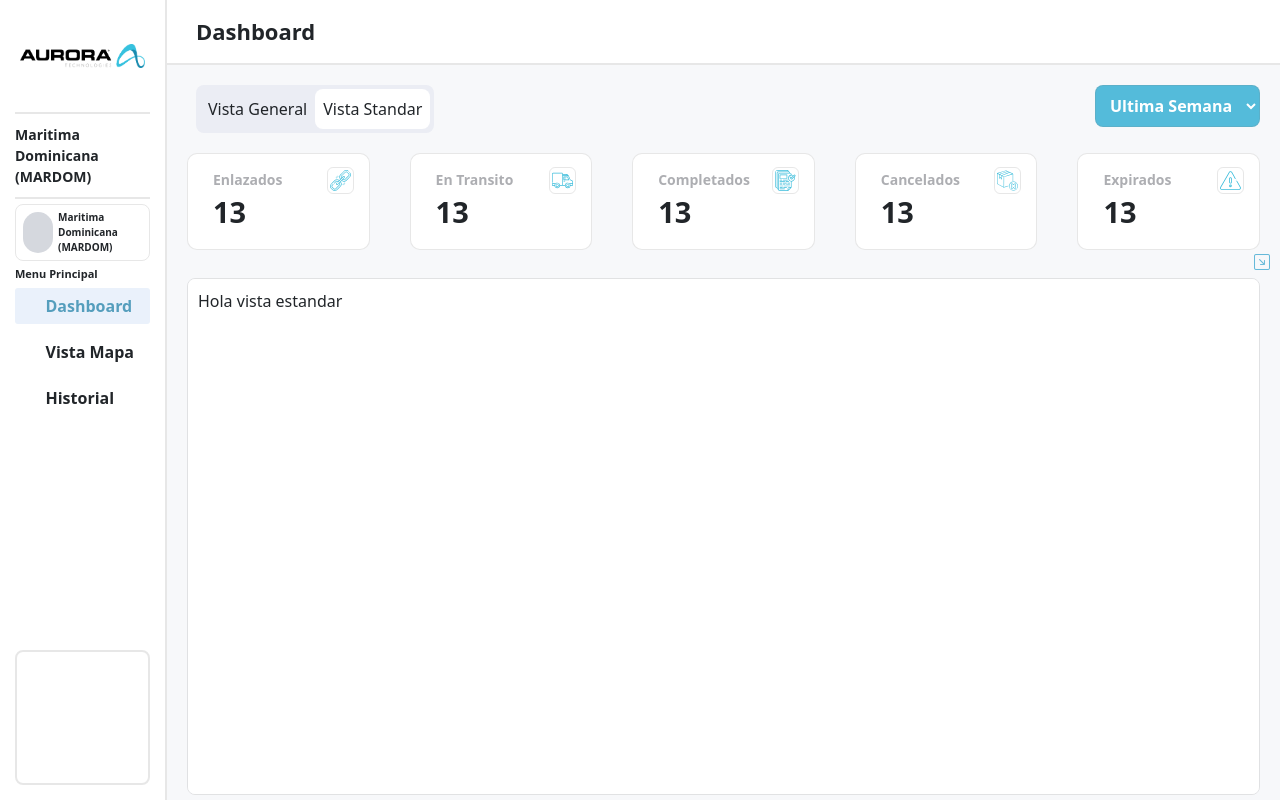
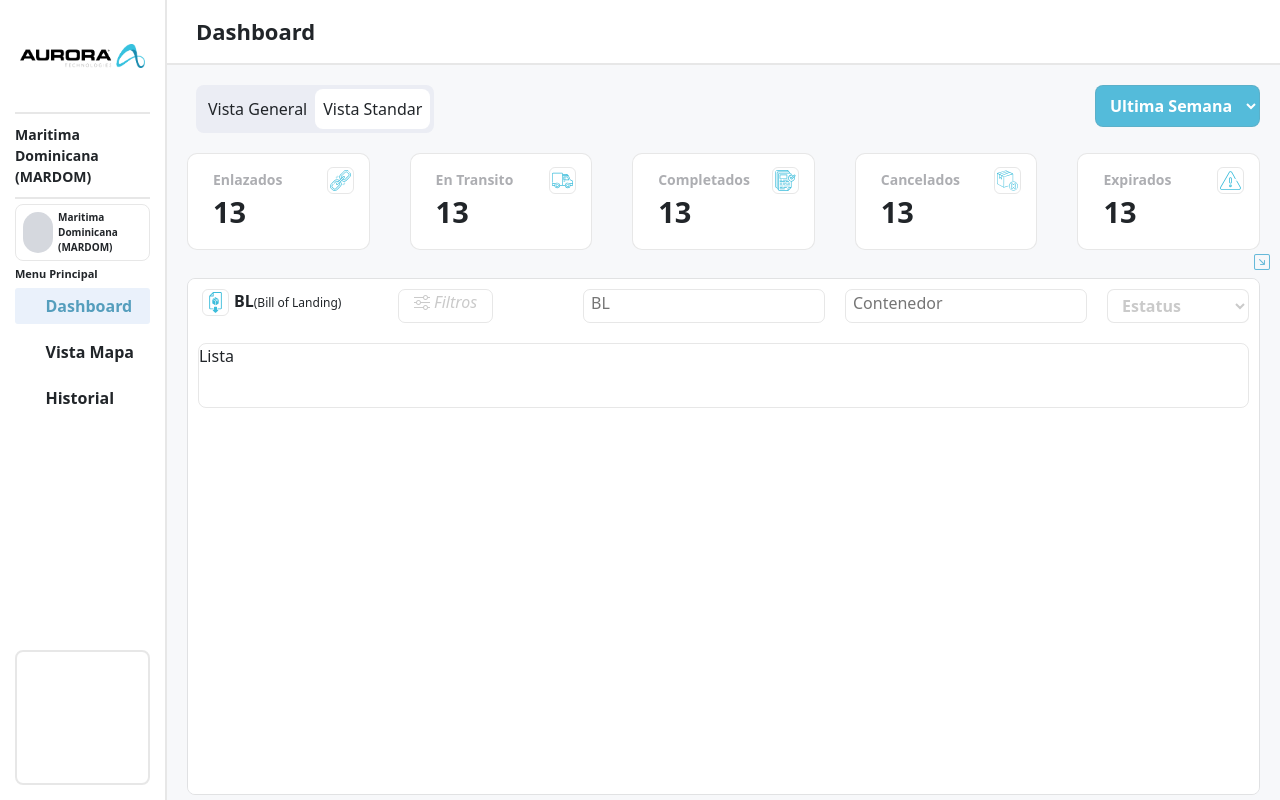
Before and after one commit to Aurora-Technologies-GPS/template-transfers, a Vue app: page /clientpage/1 in a window 1280 px wide. Built offline with nearby package versions, Linux system fonts and the light colour scheme; what vue-cookies would draw is missing.

Commit message:
vista standar 70%

```diff
--- a/src/components/VistaStandar.vue
+++ b/src/components/VistaStandar.vue
@@ -1,19 +1,25 @@
 <template>
 	<div class="vistaStandar">
-			Hola vista estandar
+		<VistaStandarHeader style="padding: 10px;"/>
+		<VistaStandarList />
 
 	</div>
 
 </template>
 <script setup>
+	import VistaStandarHeader from './VistaStandarHeader.vue'
+	import VistaStandarList from './VistaStandarList.vue'
 
 </script>
 <style scoped>
 
 	.vistaStandar{
 		background-color: white;
+		display: flex;
+		flex-direction: column;
+		/*justify-content: space-between;*/
 		height: 100%;
-		padding: 10px;
+
 	}
 
 </style>
--- /dev/null
+++ b/src/components/VistaStandarHeader.vue
@@ -0,0 +1,109 @@
+<template>
+	<div class="vistaStandarHeader">
+
+		<div class="rowMenu"  style="min-width: 30%;">
+			<div>
+				<img  class="icons" src="../assets/icons/bl.svg">
+
+				<strong>BL</strong><span style="font-size: 12px;">(Bill of Landing)</span>
+			</div>
+
+			<div  class="softBorders">
+				<i class="bi bi-sliders filter"> Filtros</i>
+
+			</div>
+
+		</div>
+
+		<div class="rowMenu" >
+
+		<div class="softBorders">
+			<input  placeholder="BL" type="text" class="textInput">
+		</div>
+
+		<div class="softBorders">
+		<input  placeholder="Contenedor" type="text" class="textInput">
+
+		</div>
+
+
+
+
+		<select class="dateSelector" style="outline: none">
+			<option value="ultima">{{"Estatus"}}</option>
+			<option value="ultima">{{"Otro Estatus"}}</option>
+		</select>
+
+		</div>
+
+	</div>
+</template>
+<script setup>
+
+</script>
+<style scoped>
+
+	.vistaStandarHeader{
+
+		display: flex;
+		justify-content: space-between;
+
+	}
+
+
+	.dateSelector{
+		background-color: white;
+		color: #cacaca;
+		cursor: pointer;
+		font-weight: 700;
+		padding:10px;
+		padding-top:4px;
+		padding-bottom:4px;
+		border-radius: 7px 7px 7px 7px;
+		border-color: #80808030;
+
+	}
+
+	.softBorders{
+		margin-right: 20px;
+		border: solid 1px;
+		border-color: #80808030;
+		border-radius: 7px 7px 7px 7px;
+	}
+
+
+
+	.filter{
+		padding-left: 15px;
+		padding-right: 15px;
+		cursor: pointer;
+		color: #cacaca;
+	}
+
+	.textInput{
+		margin-left: 5px;
+		background-color: transparent;
+		color: grey;
+		/*color: #cacaca;*/
+		outline: none;
+		width: 100%;
+		border:none
+	}
+
+	.icons{
+		width: 27px;
+		border: solid 1px;
+		border-color:#80808030;
+		padding: 2px;
+		margin-right: 5px;
+		margin-left: 4px;
+		border-radius: 6px 6px 6px 6px;
+	}
+
+
+	.rowMenu{
+		display: flex;
+		justify-content: space-between;
+	}
+
+</style>
--- /dev/null
+++ b/src/components/VistaStandarList.vue
@@ -0,0 +1,41 @@
+<template>
+	<div class="vistaStandarList">
+		<div class="contendorTabla">
+
+			<div class="listaTabla">
+				Lista
+			</div>
+
+		</div>
+	</div>
+</template>
+<script setup>
+
+</script>
+<style scoped>
+
+	.vistaStandarList{
+		height: 100%;
+		width: 100%;
+		overflow: auto;
+		padding: 10px;
+	}
+
+	.contendorTabla{
+		/*padding: 10px;*/
+		height: 100%;
+		overflow: auto;
+
+
+	}
+
+	.listaTabla{
+		border: solid 1px;
+		border-color: #80808030;
+		min-height: 65px;
+		width: 100%;
+		border-radius: 8px 8px 8px 8px;
+
+	}
+
+</style>
```
Also changed, not shown: src/assets/icons/bl.svg (added).
